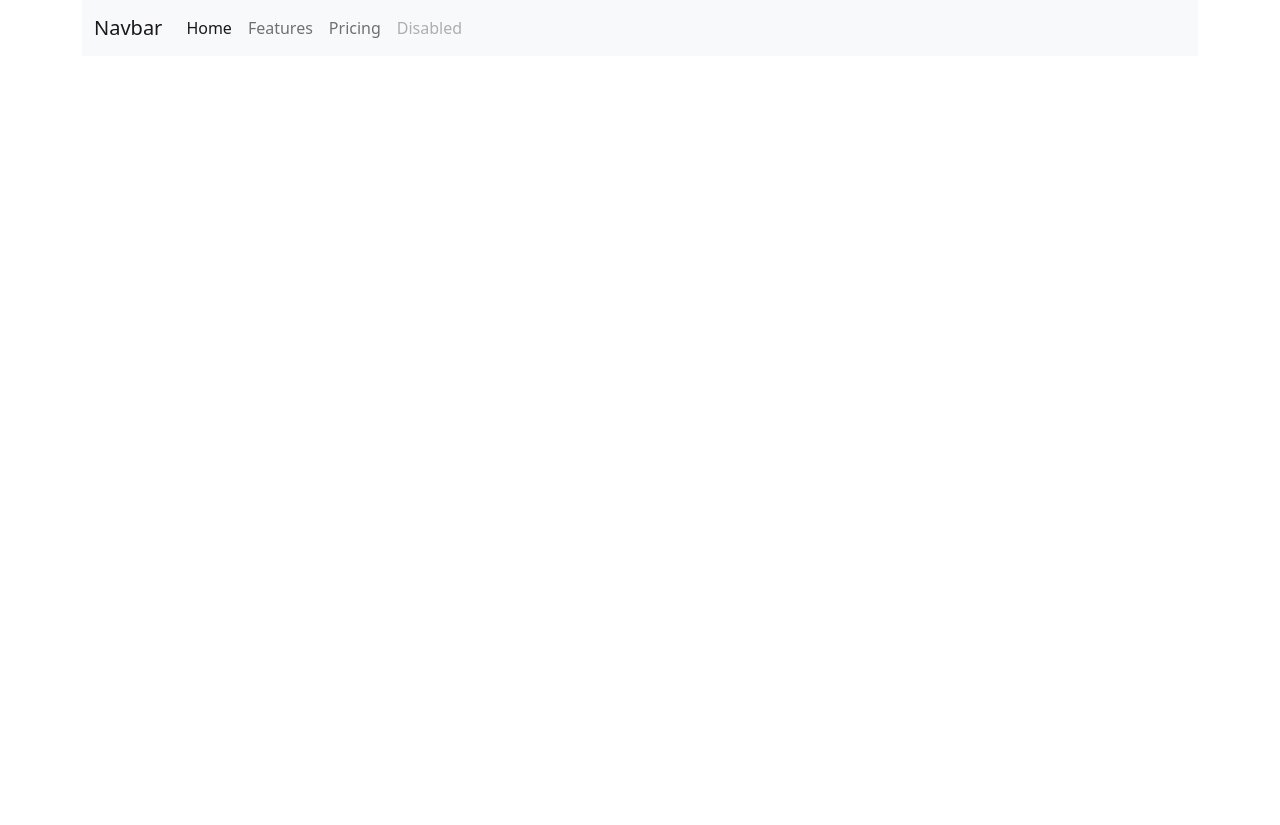
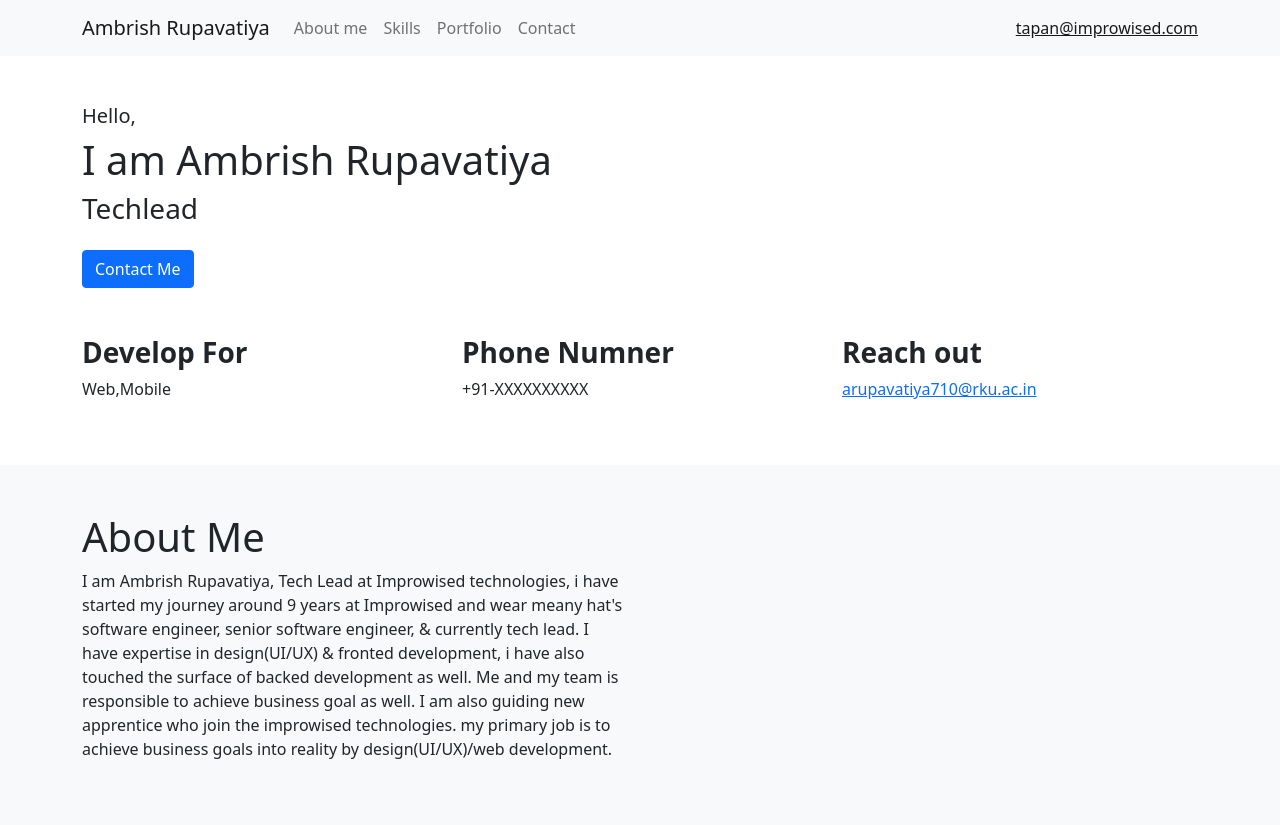
Before and after one commit to ambrishrupavatiya/portfolio, a plain HTML site: page index.html in a window 1280 px wide. Before the commit the page ends 800 px from the top, so only its background shows below. Drawn offline with nearby package versions, Linux system fonts and the light colour scheme.

Commit message:
saction index.html

```diff
--- a/index.html
+++ b/index.html
@@ -11,32 +11,95 @@
     <title>Hello, world!</title>
   </head>
   <body>
+    <nav class="navbar navbar-expand-lg navbar-light bg-light">
       <div class="container">
-    <nav class="navbar navbar-expand-lg navbar-light bg-light">
-        <div class="container-fluid">
-          <a class="navbar-brand" href="#">Navbar</a>
-          <button class="navbar-toggler" type="button" data-bs-toggle="collapse" data-bs-target="#navbarNav" aria-controls="navbarNav" aria-expanded="false" aria-label="Toggle navigation">
+        <a class="navbar-brand" href="#">Ambrish Rupavatiya</a>
+        <button class="navbar-toggler" type="button" data-bs-toggle="collapse" data-bs-target="#navbarText" aria-controls="navbarText" aria-expanded="false" aria-label="Toggle navigation">
           <span class="navbar-toggler-icon"></span>
         </button>
-          <div class="collapse navbar-collapse" id="navbarNav">
-            <ul class="navbar-nav">
+        <div class="collapse navbar-collapse" id="navbarText">
+          <ul class="navbar-nav me-auto mb-2 mb-lg-0">
             <li class="nav-item">
-                <a class="nav-link active" aria-current="page" href="#">Home</a>
+              <a class="nav-link" aria-current="page" href="/#aboutme">About me</a>
             </li>
             <li class="nav-item">
-                <a class="nav-link" href="#">Features</a>
+              <a class="nav-link" href="/#skills">Skills</a>
             </li>
             <li class="nav-item">
-                <a class="nav-link" href="#">Pricing</a>
+              <a class="nav-link" href="/#portfolio">Portfolio</a>
             </li>
             <li class="nav-item">
-                <a class="nav-link disabled">Disabled</a>
+              <a class="nav-link" href="/#contact">Contact</a>
             </li>
           </ul>
+          <span class="navbar-text">
+            <a href="mailto:tapan@improwised.com">tapan@improwised.com</a>
+          </span>
         </div>
       </div>
     </nav>
+
+    <section class="container py-5">
+      <div class="row">
+        <div class="col">
+          <h5>Hello,</h5>
+          <h1>I am Ambrish Rupavatiya</h1>
+          <h3>Techlead</h3>
+          <button type="button" class="btn btn-primary mt-3">Contact Me</button>
         </div>
+      </div>
+
+      <div class="row pt-5">
+        <div class="col">
+          <h3>
+            <strong>
+              Develop For
+            </strong>
+          </h3>
+          <p>
+            Web,Mobile
+          </p>
+        </div>
+        <div class="col">
+          <h3>
+            <strong>
+              Phone Numner
+            </strong>
+          </h3>
+          <p>
+            +91-XXXXXXXXXX
+          </p>
+        </div>
+        <div class="col">
+          <h3>
+            <strong>
+              Reach out
+            </strong>
+          </h3>
+          <p>
+            <a href="mailto:arupavatiya710@rku.ac.in">arupavatiya710@rku.ac.in</a>
+          </p>
+        </div>
+      </div>
+    </section>
+
+    <section class="bg-light py-5">
+      <div class="container">
+        <div class="row">
+          <div class="col">
+            <h1 id="aboutme">About Me</h1>
+            <p>
+              I am Ambrish Rupavatiya, Tech Lead at Improwised technologies, i have started my journey around 9 years at Improwised and wear meany hat's software engineer, senior software engineer, & currently tech lead.
+
+              I have expertise in design(UI/UX) & fronted development, i have also touched the surface of backed development as well. Me and my team is responsible to achieve business goal as well. I am also guiding new apprentice who join the improwised technologies.
+
+              my primary job is to achieve business goals into reality by design(UI/UX)/web development.
+            </p>
+          </div>
+          <div class="col-sm"></div>
+        </div>
+      </div>
+    </section>
 
     <!-- Optional JavaScript; choose one of the two! -->
 
```
Lines whose indentation alone changed are shown as unchanged.
